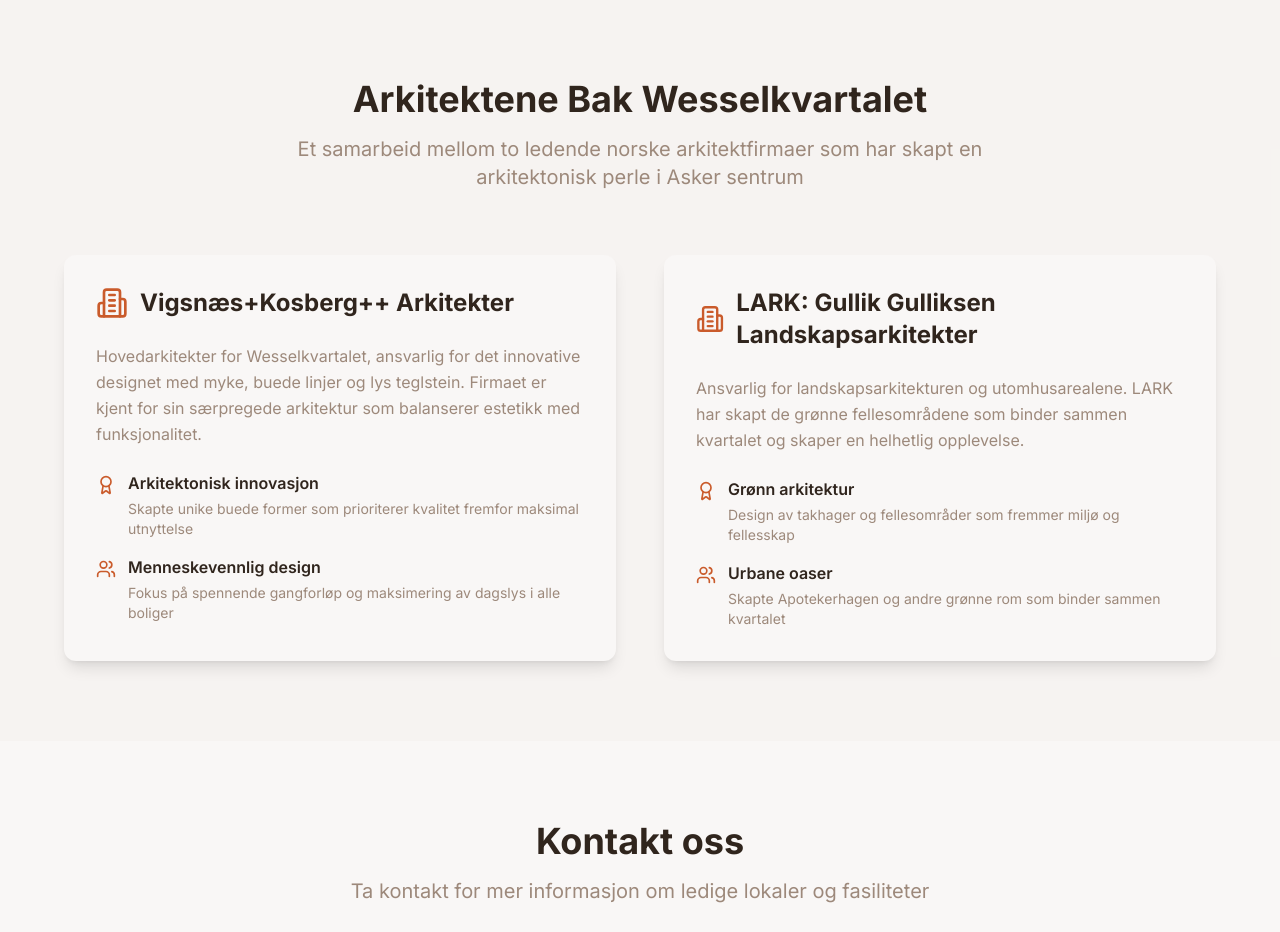
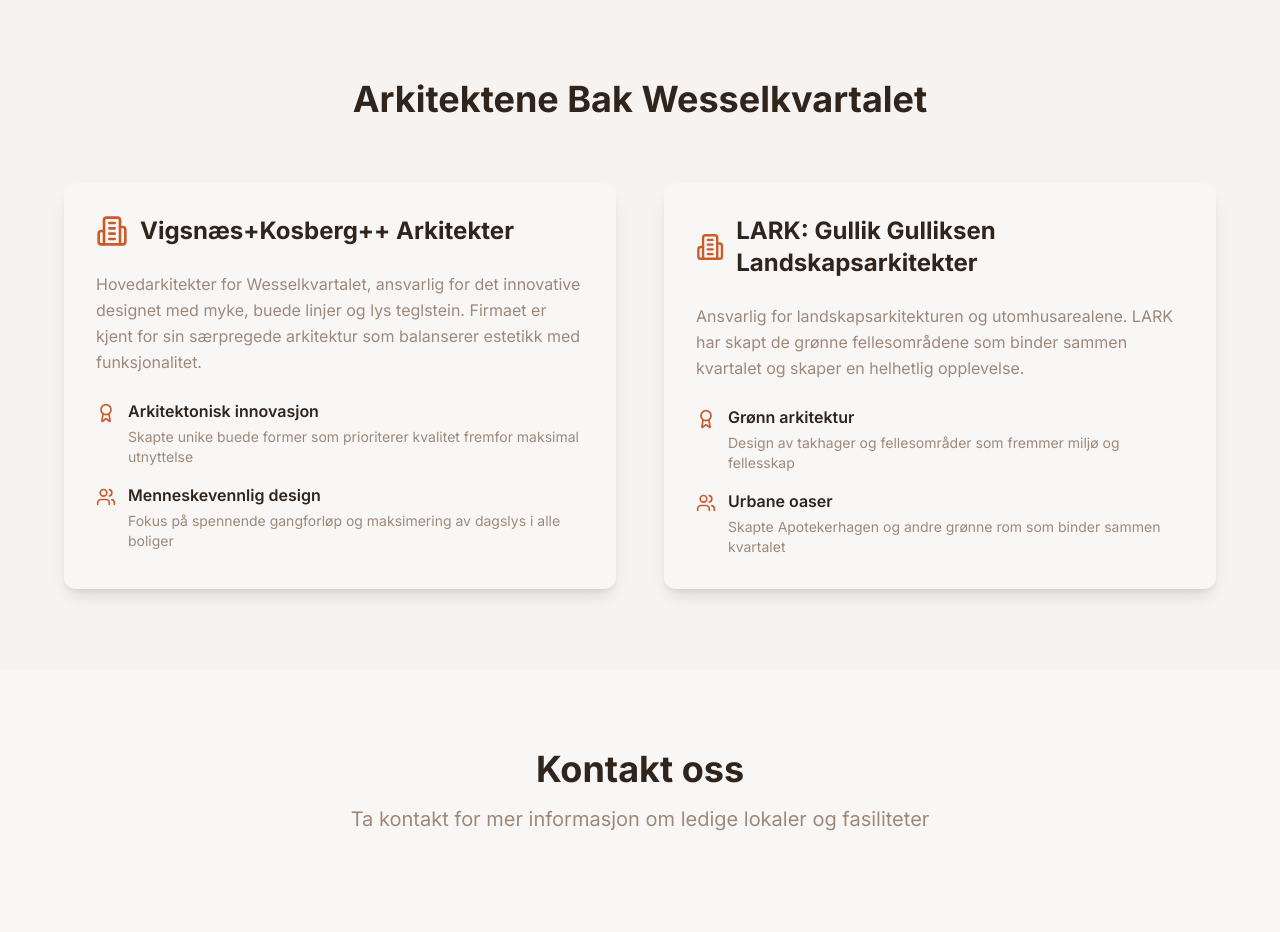
Before and after one commit to haakonnore/wesselkvartlet-hjemmeside, a React (Vite) app: page / in a window 1280 px wide. Shown: the part 7980-8912 px from the top of the page. Built offline with nearby package versions, Linux system fonts and the light colour scheme.

Commit message:
Remove descriptive text
Removed the descriptive text from the ArchitectsSection component.

```diff
--- a/src/components/ArchitectsSection.tsx
+++ b/src/components/ArchitectsSection.tsx
@@ -9,9 +9,6 @@ export const ArchitectsSection = () => {
             <h2 className="text-4xl font-bold mb-4 text-foreground">
               Arkitektene Bak Wesselkvartalet
             </h2>
-            <p className="text-xl text-muted-foreground max-w-3xl mx-auto">
-              Et samarbeid mellom to ledende norske arkitektfirmaer som har skapt en arkitektonisk perle i Asker sentrum
-            </p>
           </div>
 
           <div className="grid md:grid-cols-2 gap-12">
```
